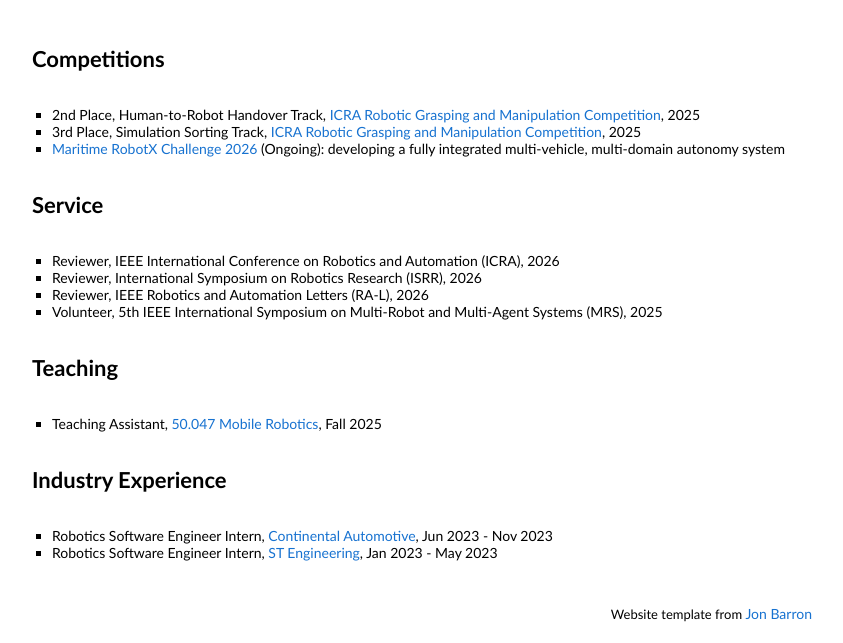
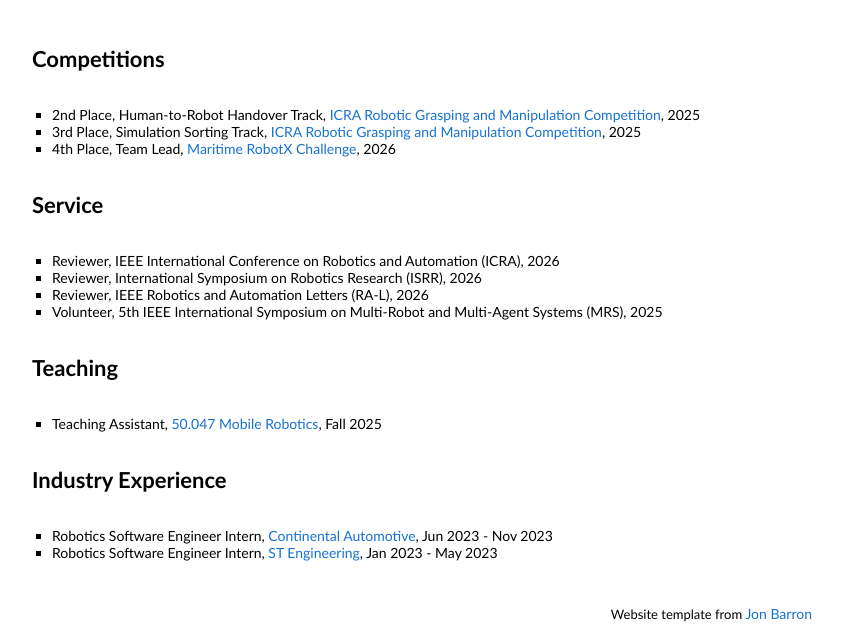
Before and after one commit to praveen01299/praveen01299.github.io, a plain HTML site: page index.html in a window 1280 px wide. Shown: the part 2934-3577 px from the top of the page, without its empty margins (228-1071 px from the left). Drawn offline with Linux system fonts and the light colour scheme.

Commit message:
Update RobotX 2026 result: 4th place, team lead
Co-Authored-By: Claude Opus 5.5 <noreply@anthropic.com>

```diff
--- a/index.html
+++ b/index.html
@@ -230,7 +230,7 @@
             <ul style="list-style-type:square;">
               <li>2nd Place, Human-to-Robot Handover Track, <a href="https://sites.google.com/view/rgmc2025">ICRA Robotic Grasping and Manipulation Competition</a>, 2025</li>
               <li>3rd Place, Simulation Sorting Track, <a href="https://sites.google.com/view/rgmc2025">ICRA Robotic Grasping and Manipulation Competition</a>, 2025</li>
-              <li><a href="https://robotx.org/programs/2026/">Maritime RobotX Challenge 2026</a> (Ongoing): developing a fully integrated multi-vehicle, multi-domain autonomy system</li>
+              <li>4th Place, Team Lead, <a href="https://robotx.org/programs/2026/">Maritime RobotX Challenge</a>, 2026</li>
             </ul>
           </tbody></table>
 
```
